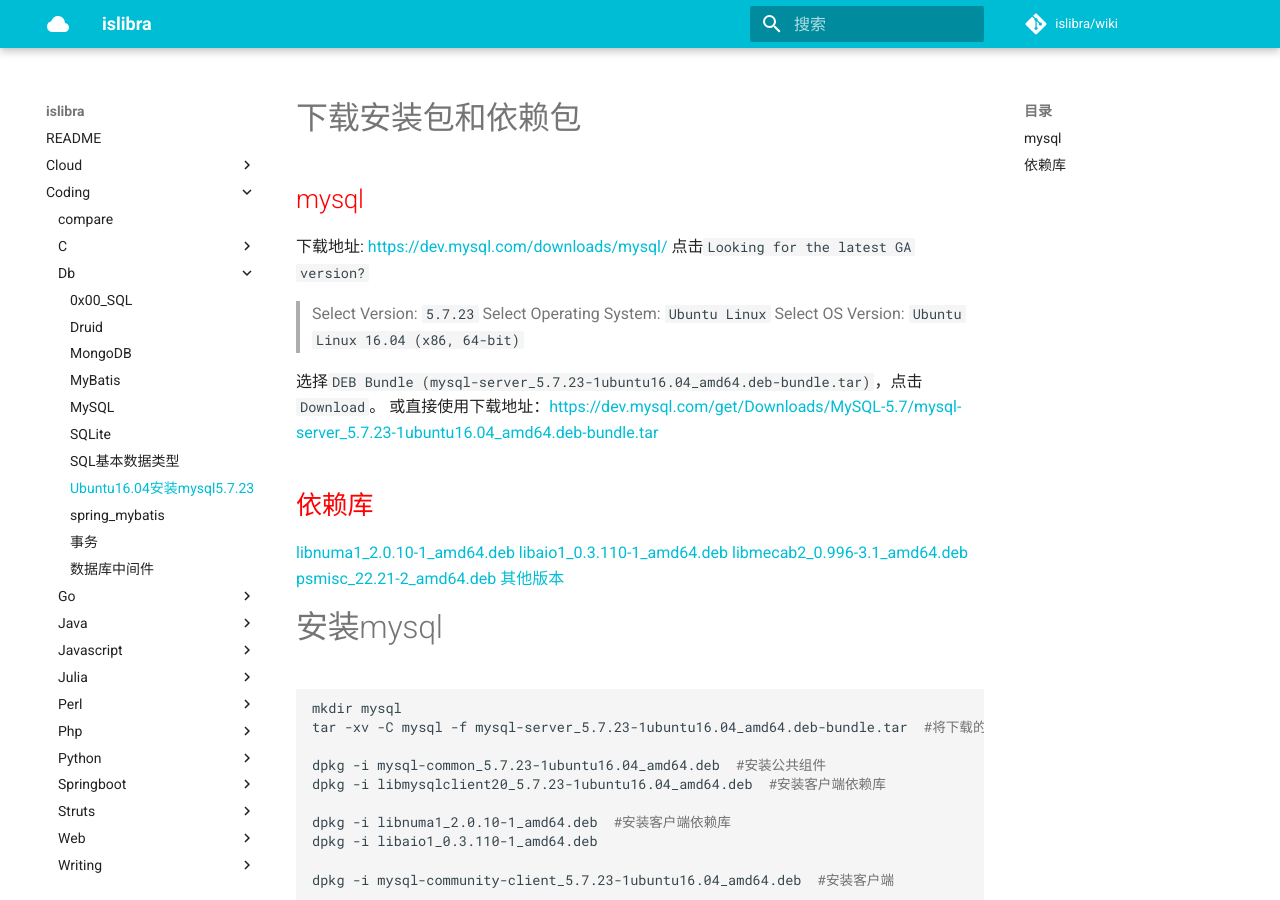
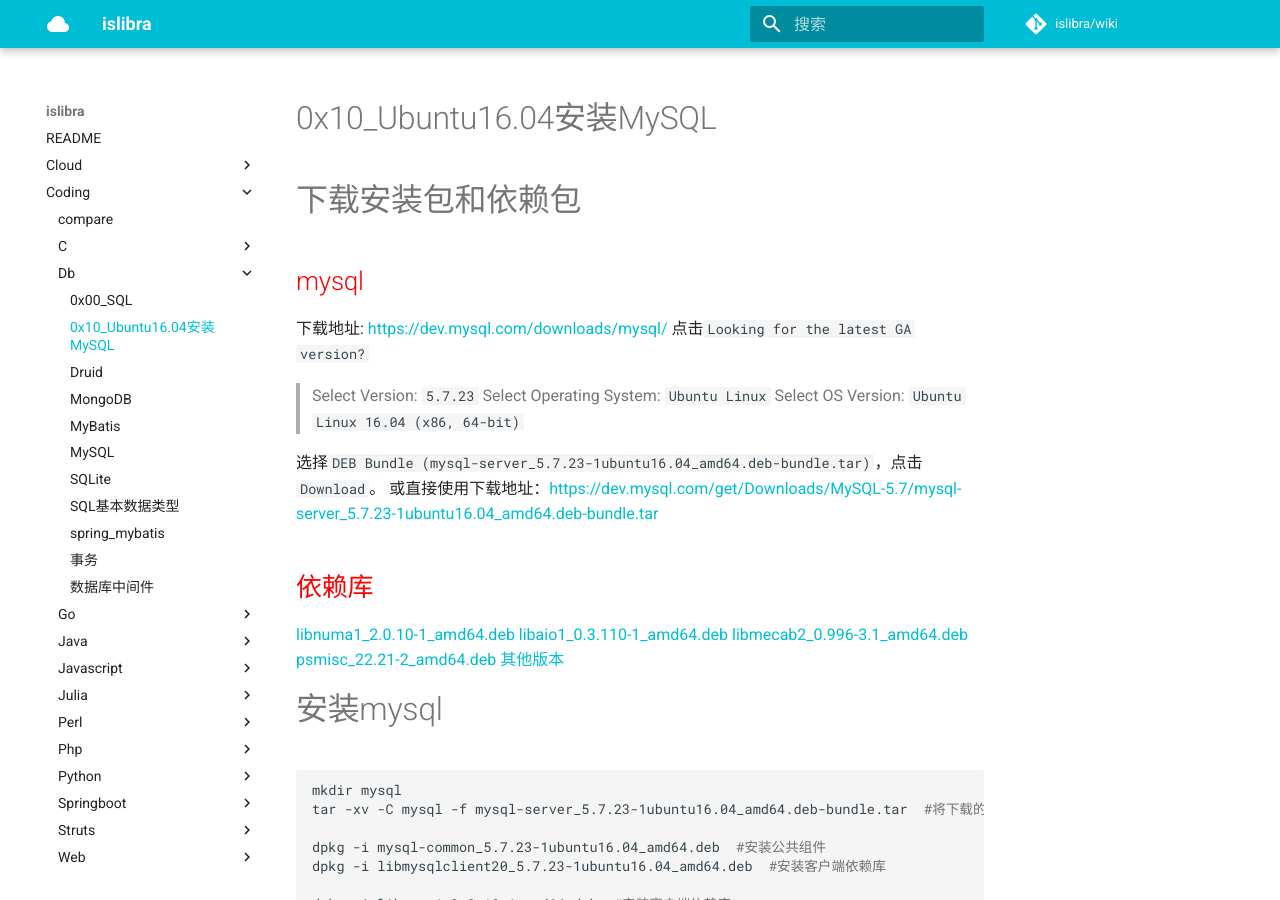
Before and after one commit to islibra/wiki, an MkDocs documentation site: the page built from docs/coding/db/0x10_Ubuntu16.04安装MySQL.md, in a window 1280 px wide and 900 px high. Built offline with MkDocs 1.6.1 and Material for MkDocs 9.7.7, drawn with Linux system fonts in a browser that asks for light colours; comment, search, counter and statistics services are not loaded.

Commit message:
Update and rename Ubuntu16.04安装mysql5.7.23.md to 0x10_Ubuntu16.04安装MySQL.md

```diff
--- a/docs/coding/db/Ubuntu16.04安装mysql5.7.23.md
+++ b/docs/coding/db/0x10_Ubuntu16.04安装MySQL.md
@@ -1,9 +1,4 @@
----
-title: Ubuntu16.04安装mysql5.7.23
-date: 2018-08-11 11:52:06
-categories: db
-tags:
----
+# 0x10_Ubuntu16.04安装MySQL
 
 # 下载安装包和依赖包
 
```
